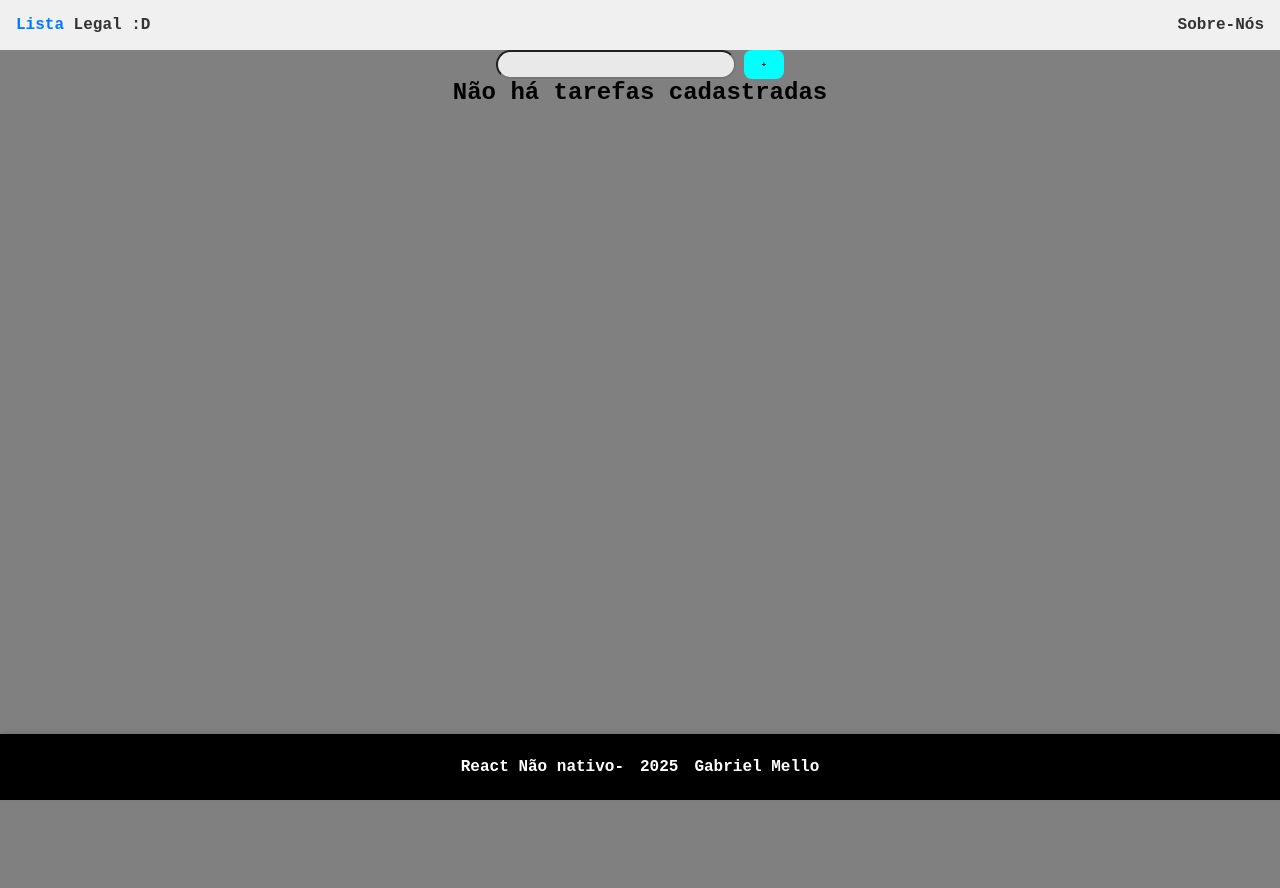
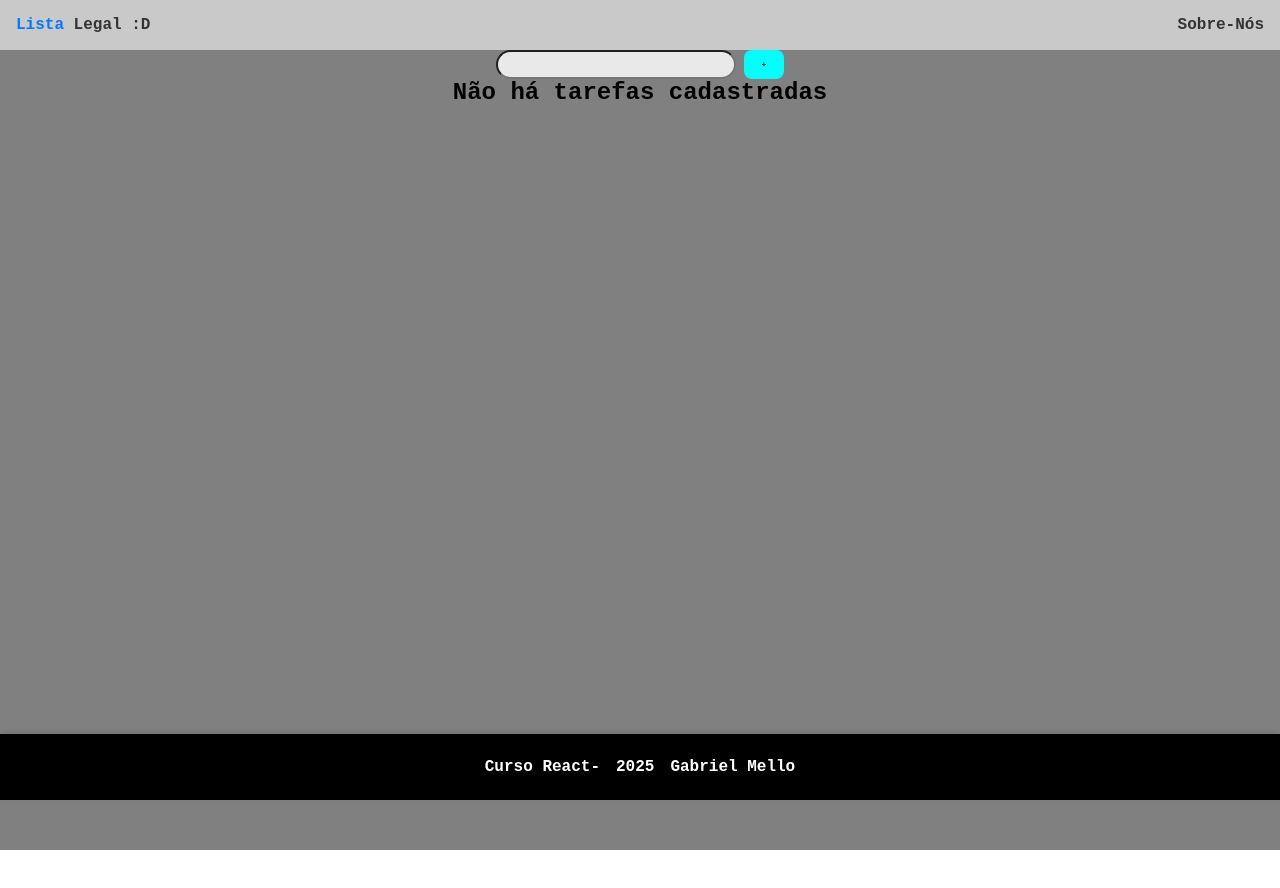
Before and after one commit to Gabriel-Mello-Dev/Lista-de-tarefas, a React (Vite) app: page / in a window 1280 px wide. Shown: the top 888 px of the page. After the commit the page ends 850 px from the top, so only its background shows below. Built offline with nearby package versions, Linux system fonts and the light colour scheme; no server answers.

Commit message:
melhorando aspecto visual

```diff
--- a/db.json
+++ b/db.json
@@ -1,8 +1,3 @@
 {
-  "tarefas": [
-    {
-      "nome": "dsadsad",
-      "id": "4537"
-    }
-  ]
+  "tarefas": []
 }
--- a/src/components/cabecalho/cabecalho.module.css
+++ b/src/components/cabecalho/cabecalho.module.css
@@ -1,5 +1,5 @@
 .Cabecalho {
-  background-color: #f0f0f0;
+  background-color: #c9c9c9;
   padding: 1rem;
   width: 100%;
   justify-content: space-between;
--- a/src/components/rodape/rodape.jsx
+++ b/src/components/rodape/rodape.jsx
@@ -3,7 +3,7 @@ import style from './rodape.module.css'
 const Rodape = ({ ano, criador }) => {
   return (
     <div className={style.rodape}>
-      <h3>React Não nativo-</h3>
+      <h3>Curso React-</h3>
       <h3>{ano}</h3>
       <h3>{criador}</h3>
     </div>
--- a/src/pages/Sobre/style.module.css
+++ b/src/pages/Sobre/style.module.css
@@ -4,5 +4,5 @@
 background-color: gray;
 
 background-size: 100% 100%;
-height: 1000rem;
+height: 100vh;
 }
--- a/src/pages/inicial/style.module.css
+++ b/src/pages/inicial/style.module.css
@@ -4,5 +4,5 @@
 background-color: gray;
 
 background-size: 100% 100%;
-height: 1000rem;
+height: 100vh;
 }
```
